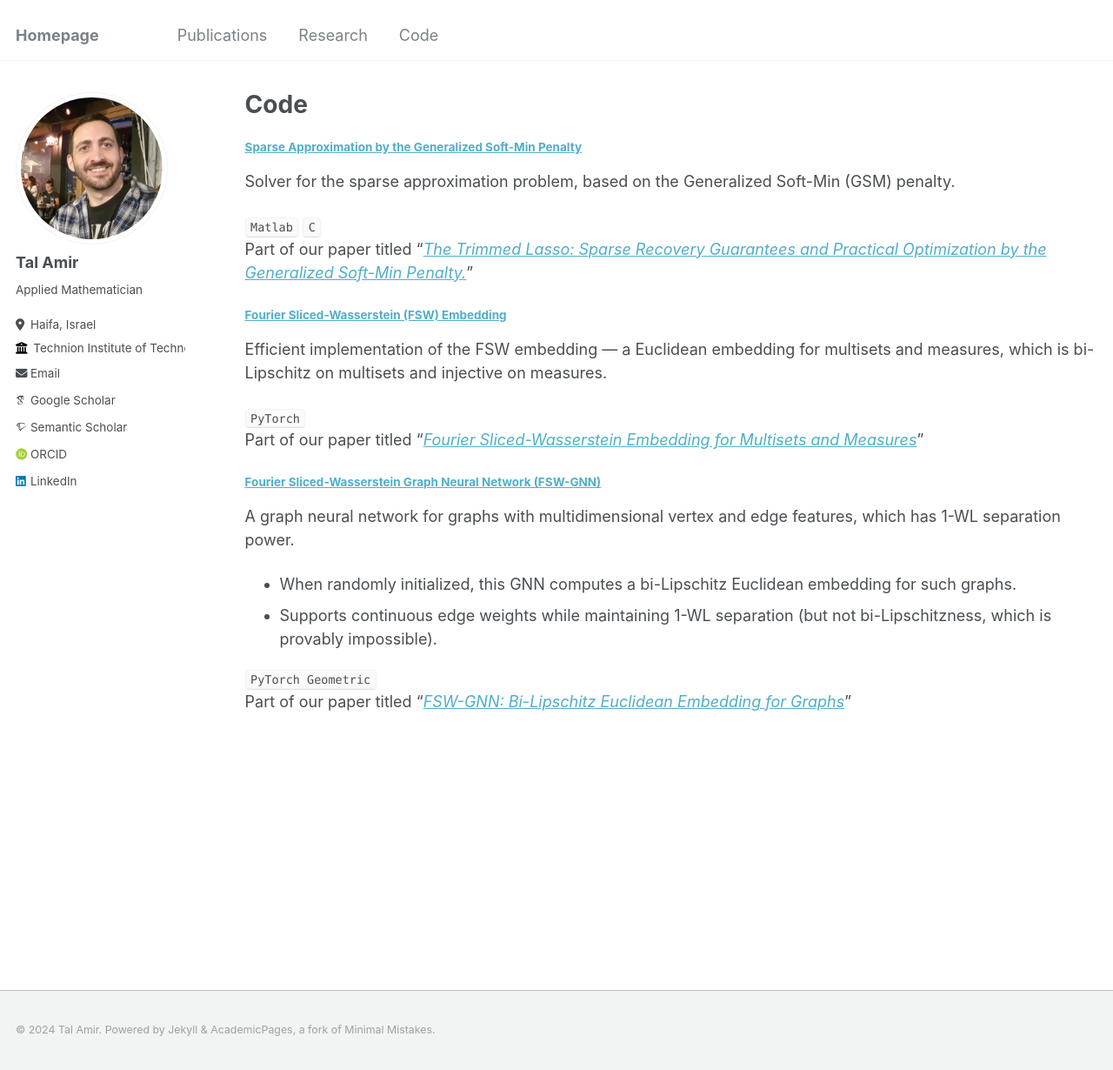
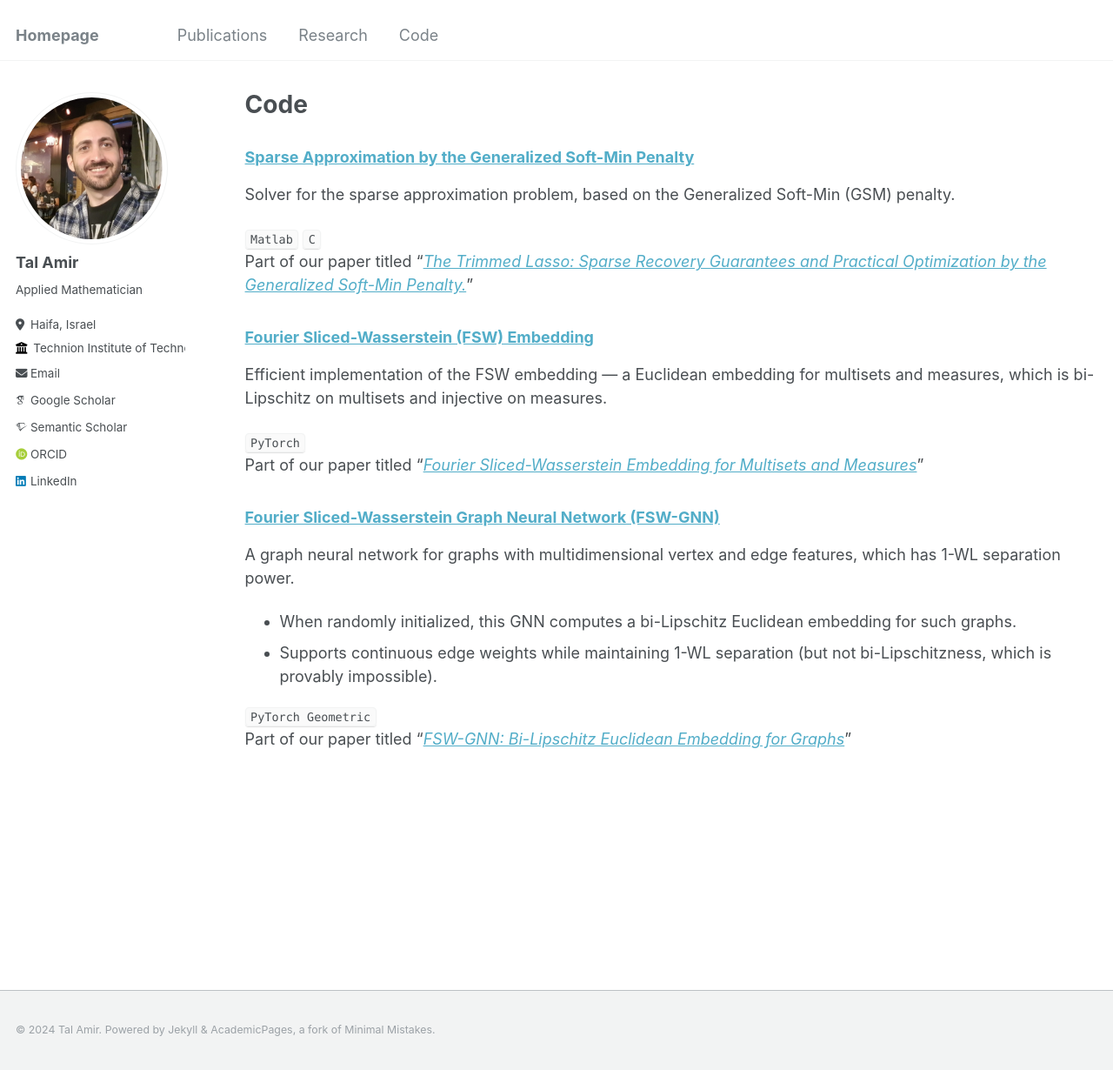
Before and after one commit to tal-amir/tal-amir.github.io, a Jekyll site: the page built from _pages/code.md, in a window 1280 px wide and 1230 px high. Shown: the whole window at 87% size. Built offline with Jekyll 4.4.1, drawn with Linux system fonts in a browser that asks for light colours; some web fonts are replaced.

Commit message:
Update code.md

```diff
--- a/_pages/code.md
+++ b/_pages/code.md
@@ -9,7 +9,7 @@ author_profile: true
 
 
 
-##### [Sparse Approximation by the Generalized Soft-Min Penalty](https://github.com/tal-amir/sparse-approximation-gsm)
+### [Sparse Approximation by the Generalized Soft-Min Penalty](https://github.com/tal-amir/sparse-approximation-gsm)
 
 Solver for the sparse approximation problem, based on the Generalized Soft-Min (GSM) penalty.
 
@@ -18,7 +18,7 @@ Part of our paper titled "[*The Trimmed Lasso: Sparse Recovery Guarantees and Pr
 
 
 
-##### [Fourier Sliced-Wasserstein (FSW) Embedding](https://tal-amir.github.io/soon/)
+### [Fourier Sliced-Wasserstein (FSW) Embedding](https://tal-amir.github.io/soon/)
 
 Efficient implementation of the FSW embedding — a Euclidean embedding for multisets and measures, which is bi-Lipschitz on multisets and injective on measures.
 
@@ -27,7 +27,7 @@ Part of our paper titled "[*Fourier Sliced-Wasserstein Embedding for Multisets a
 
 
 
-##### [Fourier Sliced-Wasserstein Graph Neural Network (FSW-GNN)](https://tal-amir.github.io/soon/)
+### [Fourier Sliced-Wasserstein Graph Neural Network (FSW-GNN)](https://tal-amir.github.io/soon/)
 
 A graph neural network for graphs with multidimensional vertex and edge features, which has 1-WL separation power.
 - When randomly initialized, this GNN computes a bi-Lipschitz Euclidean embedding for such graphs.
```
